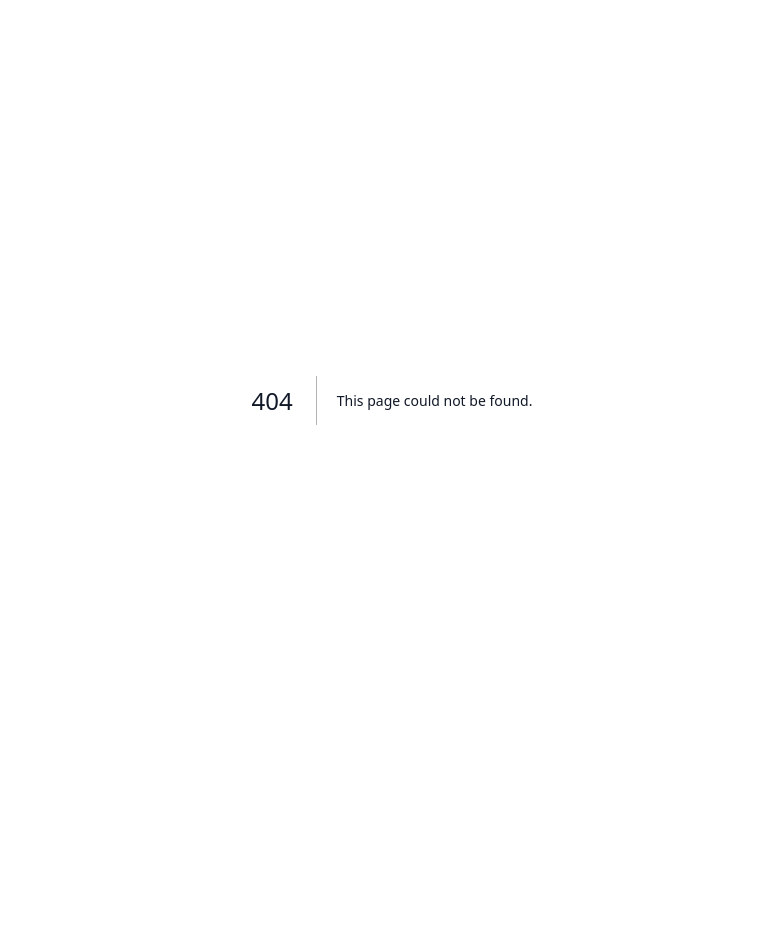
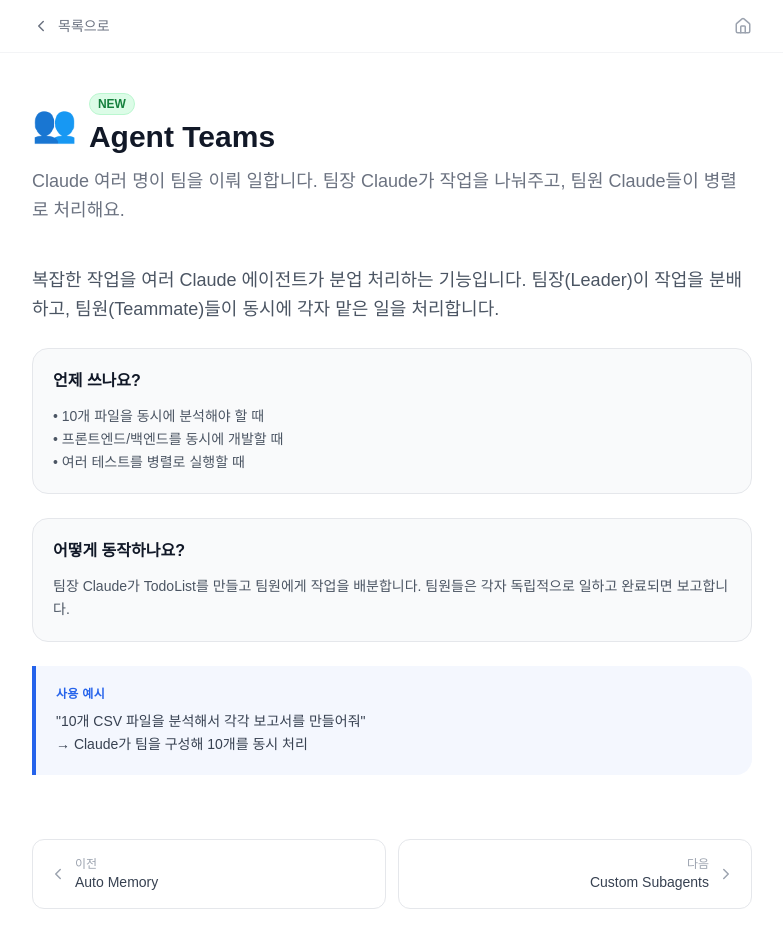
Before and after one commit to jaychalling/managerkim, a Next.js app: page /docs/agent-teams in a window 1280 px wide. Before the commit this address had no page. Shown: the whole page, without its empty margins (248-1031 px from the left). Before the commit the page ends 800 px from the top, so only its background shows below. Built offline with nearby package versions, Linux system fonts and the light colour scheme.

Commit message:
feat: add /docs/[slug] detail pages

```diff
--- /dev/null
+++ b/app/docs/[slug]/page.tsx
@@ -0,0 +1,190 @@
+import { notFound } from "next/navigation";
+import Link from "next/link";
+import { ChevronLeft, ChevronRight, Home } from "lucide-react";
+import { getDocSection, docSections, DocTag } from "@/lib/docs";
+
+function TagBadge({ tag }: { tag?: DocTag }) {
+  if (!tag) return null;
+  const styles: Record<DocTag, string> = {
+    NEW: "bg-green-100 text-green-700 border border-green-200",
+    IMPROVED: "bg-blue-100 text-blue-700 border border-blue-200",
+    EXPERIMENTAL: "bg-amber-100 text-amber-700 border border-amber-200",
+  };
+  return (
+    <span className={`text-xs px-2 py-0.5 rounded-full font-semibold ${styles[tag]}`}>
+      {tag}
+    </span>
+  );
+}
+
+export function generateStaticParams() {
+  return docSections.map((s) => ({ slug: s.slug }));
+}
+
+export default function DocDetailPage({
+  params,
+}: {
+  params: { slug: string };
+}) {
+  const section = getDocSection(params.slug);
+  if (!section) notFound();
+
+  const currentIndex = docSections.findIndex((s) => s.slug === params.slug);
+  const prev = currentIndex > 0 ? docSections[currentIndex - 1] : null;
+  const next =
+    currentIndex < docSections.length - 1
+      ? docSections[currentIndex + 1]
+      : null;
+
+  return (
+    <main className="min-h-screen bg-white text-gray-900">
+      {/* Header */}
+      <header className="border-b border-gray-100 sticky top-0 bg-white/80 backdrop-blur-sm z-10">
+        <div className="max-w-3xl mx-auto px-6 py-4 flex items-center justify-between">
+          <Link
+            href="/docs"
+            className="flex items-center gap-2 text-gray-500 hover:text-primary transition"
+          >
+            <ChevronLeft size={18} />
+            <span className="text-sm">목록으로</span>
+          </Link>
+          <Link href="/" className="text-gray-400 hover:text-primary transition">
+            <Home size={18} />
+          </Link>
+        </div>
+      </header>
+
+      {/* Content */}
+      <div className="max-w-3xl mx-auto px-6 py-10">
+        {/* Section Title */}
+        <div className="flex items-center gap-3 mb-2">
+          <span className="text-4xl">{section.icon}</span>
+          <div>
+            <div className="flex items-center gap-2 mb-1">
+              <TagBadge tag={section.tag} />
+            </div>
+            <h1 className="text-3xl font-extrabold">{section.title}</h1>
+          </div>
+        </div>
+        <p className="text-gray-500 mt-3 mb-10 text-lg leading-relaxed">
+          {section.summary}
+        </p>
+
+        {/* Content Blocks */}
+        <div className="space-y-6">
+          {section.content.map((block, i) => {
+            if (block.type === "desc") {
+              return (
+                <p key={i} className="text-gray-600 text-lg leading-relaxed">
+                  {block.text}
+                </p>
+              );
+            }
+            if (block.type === "card") {
+              return (
+                <div
+                  key={i}
+                  className="bg-gray-50 border border-gray-200 rounded-2xl p-5"
+                >
+                  {block.title && (
+                    <h3 className="font-bold text-gray-900 mb-3">
+                      {block.title}
+                    </h3>
+                  )}
+                  <p className="text-gray-600 whitespace-pre-line text-sm leading-relaxed">
+                    {block.text}
+                  </p>
+                </div>
+              );
+            }
+            if (block.type === "tip") {
+              return (
+                <div
+                  key={i}
+                  className="bg-amber-50 border border-amber-200 rounded-2xl p-5 flex gap-3"
+                >
+                  <span className="text-xl">💡</span>
+                  <p className="text-amber-800 text-sm leading-relaxed">
+                    {block.text}
+                  </p>
+                </div>
+              );
+            }
+            if (block.type === "example") {
+              return (
+                <div
+                  key={i}
+                  className="border-l-4 border-primary bg-primary/5 rounded-r-2xl p-5"
+                >
+                  {block.label && (
+                    <p className="text-xs font-bold text-primary uppercase tracking-wide mb-2">
+                      {block.label}
+                    </p>
+                  )}
+                  <p className="text-gray-700 whitespace-pre-line text-sm leading-relaxed">
+                    {block.text}
+                  </p>
+                </div>
+              );
+            }
+            if (block.type === "code") {
+              return (
+                <div
+                  key={i}
+                  className="bg-gray-900 rounded-2xl overflow-hidden"
+                >
+                  <pre className="p-5 overflow-x-auto text-sm">
+                    <code className="text-green-400">{block.text}</code>
+                  </pre>
+                </div>
+              );
+            }
+            return null;
+          })}
+        </div>
+
+        {/* Prev / Next Navigation */}
+        <div className="mt-16 flex gap-3">
+          {prev ? (
+            <Link
+              href={`/docs/${prev.slug}`}
+              className="flex-1 flex items-center gap-2 border border-gray-200 rounded-xl p-4 hover:border-primary hover:bg-gray-50 transition group"
+            >
+              <ChevronLeft
+                size={18}
+                className="text-gray-400 group-hover:text-primary flex-shrink-0"
+              />
+              <div>
+                <p className="text-xs text-gray-400">이전</p>
+                <p className="font-medium text-gray-700 group-hover:text-primary text-sm">
+                  {prev.title}
+                </p>
+              </div>
+            </Link>
+          ) : (
+            <div className="flex-1" />
+          )}
+          {next ? (
+            <Link
+              href={`/docs/${next.slug}`}
+              className="flex-1 flex items-center justify-end gap-2 border border-gray-200 rounded-xl p-4 hover:border-primary hover:bg-gray-50 transition group text-right"
+            >
+              <div>
+                <p className="text-xs text-gray-400">다음</p>
+                <p className="font-medium text-gray-700 group-hover:text-primary text-sm">
+                  {next.title}
+                </p>
+              </div>
+              <ChevronRight
+                size={18}
+                className="text-gray-400 group-hover:text-primary flex-shrink-0"
+              />
+            </Link>
+          ) : (
+            <div className="flex-1" />
+          )}
+        </div>
+      </div>
+    </main>
+  );
+}
```
